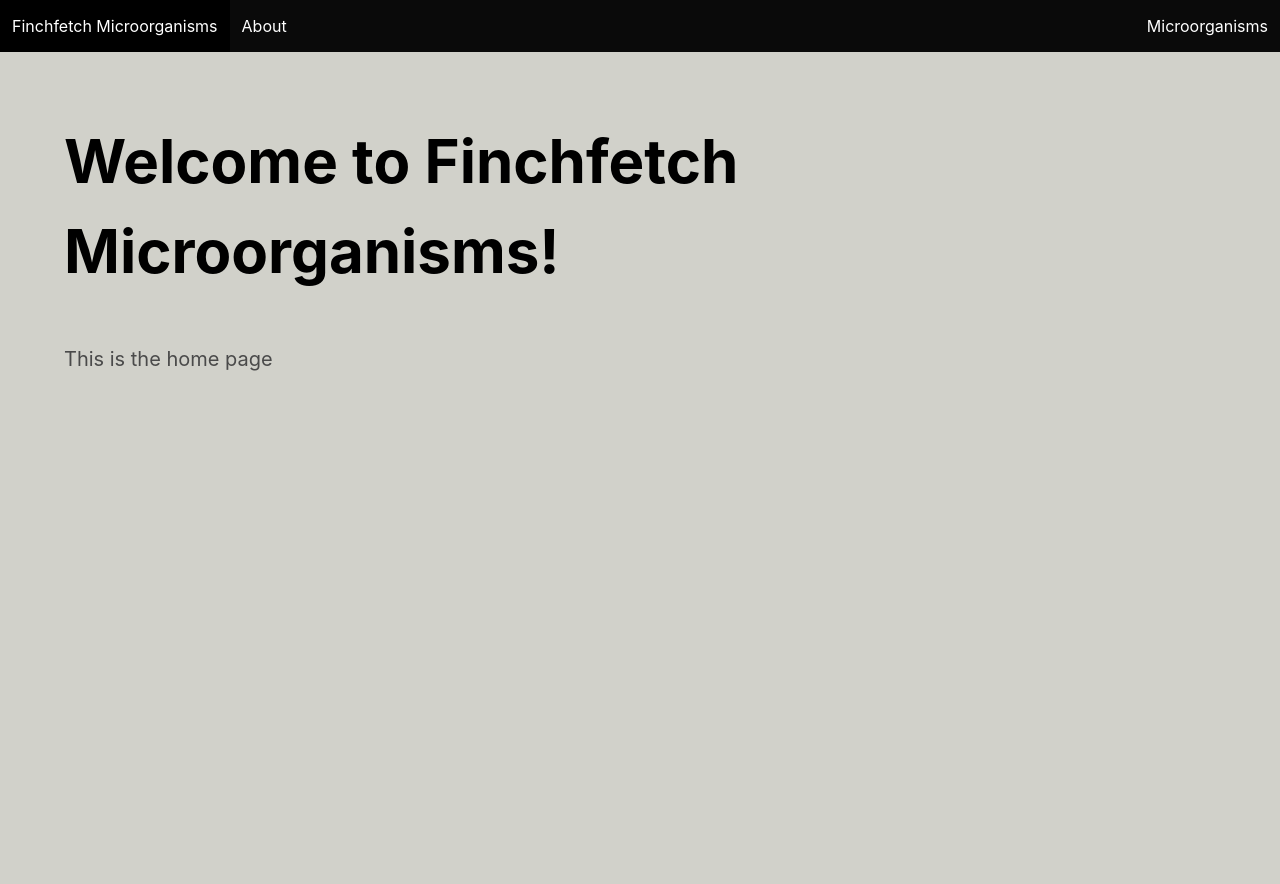
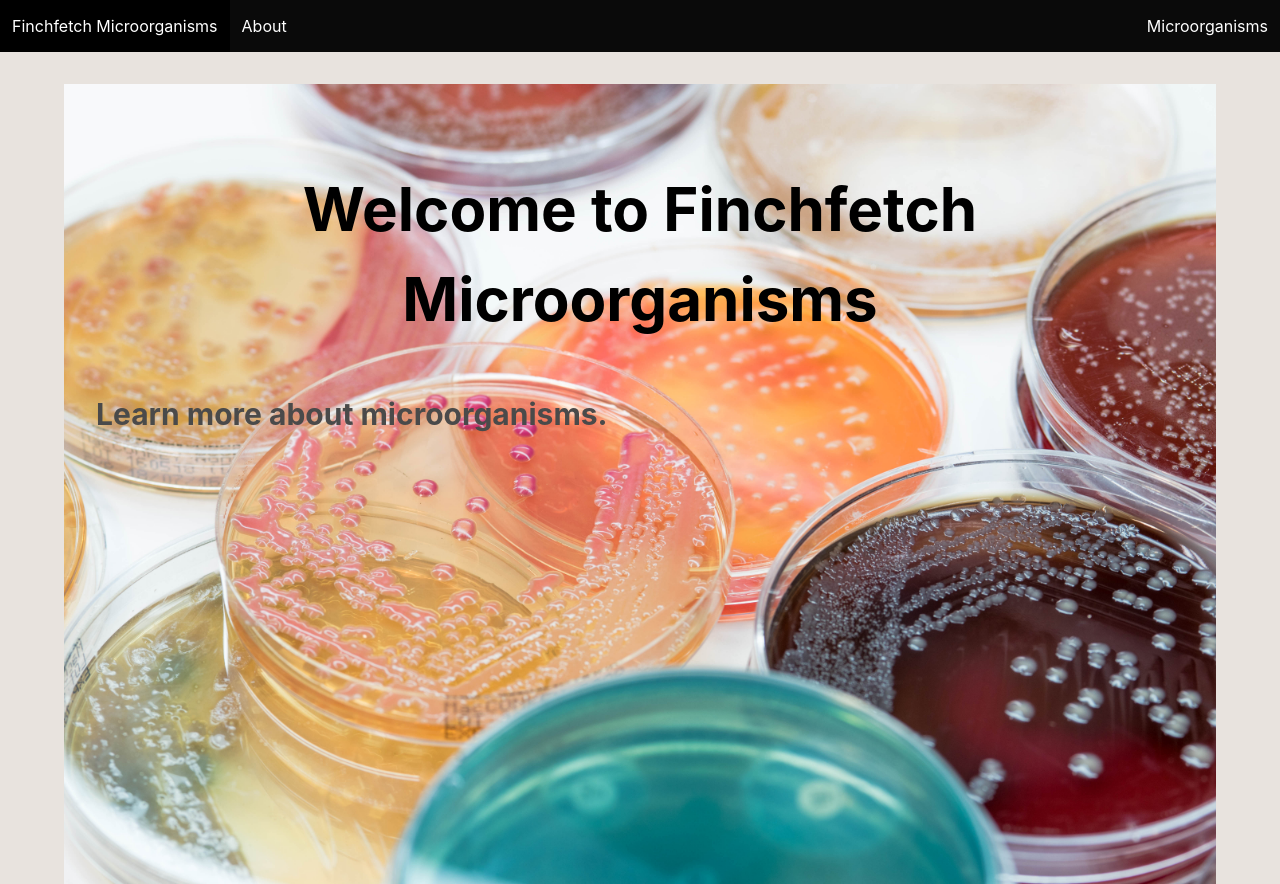
Before and after one commit to DoloresCode/finchfetch, a Django app: page / in a window 1280 px wide. Before the commit the page ends 371 px from the top, so only its background shows below. Run offline with Django 4.2, Linux system fonts and the light colour scheme.

Commit message:
home page updated

```diff
--- a/main_app/static/styles/main.css
+++ b/main_app/static/styles/main.css
@@ -1,6 +1,6 @@
 body {
     font-family: 'Roboto', sans-serif;
-    background-color: rgb(209, 209, 202);
+    background-color: #E8E3DE;
     color: #ffffff;
     min-height: 100vh;
 }
@@ -42,8 +42,22 @@ p {
     font-size: 60px;
     color: Black;
     font-weight:bold;
-    padding-top: 4rem;
+    padding-top: 5rem;
     padding-bottom: 3rem;
+    text-align: center;
+}
+
+.banner-home-p {
+    background: url('../main_app/images/picture_banner_culture_homep.jpeg') center/cover no-repeat;
+    margin-top: 2rem;
+    width: 100%;
+    height: 100vh;
+}
+
+.paragraph-home {
+    font-size: 30px;
+    font-weight: bold;
+    margin-left: 2rem;;
 }
 
 /*About Page*/
--- a/main_app/templates/about.html
+++ b/main_app/templates/about.html
@@ -10,7 +10,7 @@
 </p>
 <h2 class="contributor-title">Contributor</h2>
 <div class="contributor-section">
-  <img src="path_to_your_image" alt="Dolores Crazover" />
+  <img src="/main_app/static/main_app/images/dolores_crazover_picture.png" alt="Dolores Crazover" />
   <p>
     This project was majorly contributed by
     <strong style="color: rgb(207, 21, 21)">Dolores Crazover</strong>, a
--- a/main_app/templates/home.html
+++ b/main_app/templates/home.html
@@ -1,4 +1,6 @@
 {% extends 'base.html' %} {% block content %}
-<h1 class="home-main-title">Welcome to Finchfetch Microorganisms!</h1>
-<p>This is the home page</p>
+<div class="banner-home-p">
+<h1 class="home-main-title">Welcome to Finchfetch Microorganisms</h1>
+<p class="paragraph-home">Learn more about microorganisms.</p>
+</div>
 {% endblock %}
```
Also changed, not shown: main_app/static/main_app/images/dolores_crazover_picture.png (added), main_app/static/main_app/images/microscope.jpeg (added), main_app/static/main_app/images/picture_banner_culture_homep.jpeg (added).
